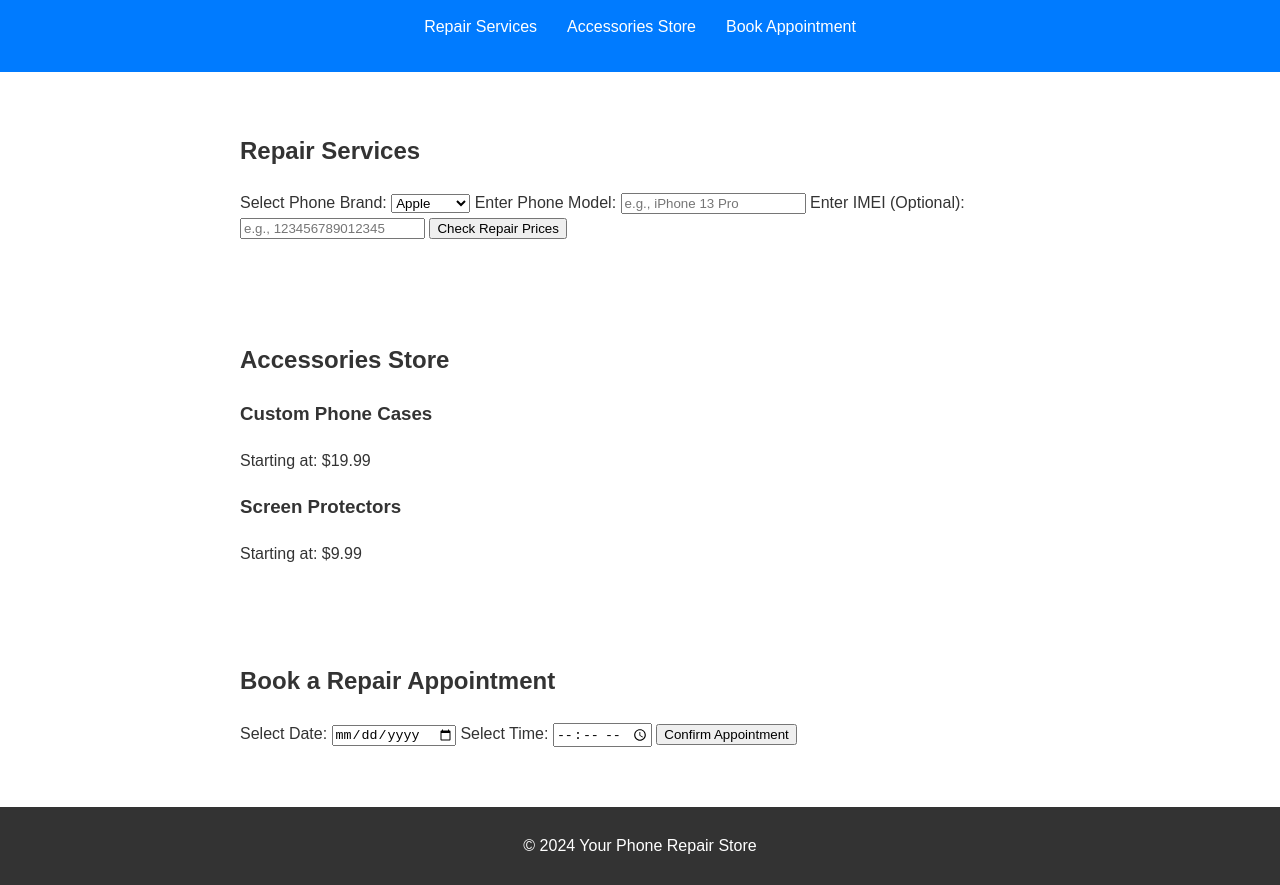
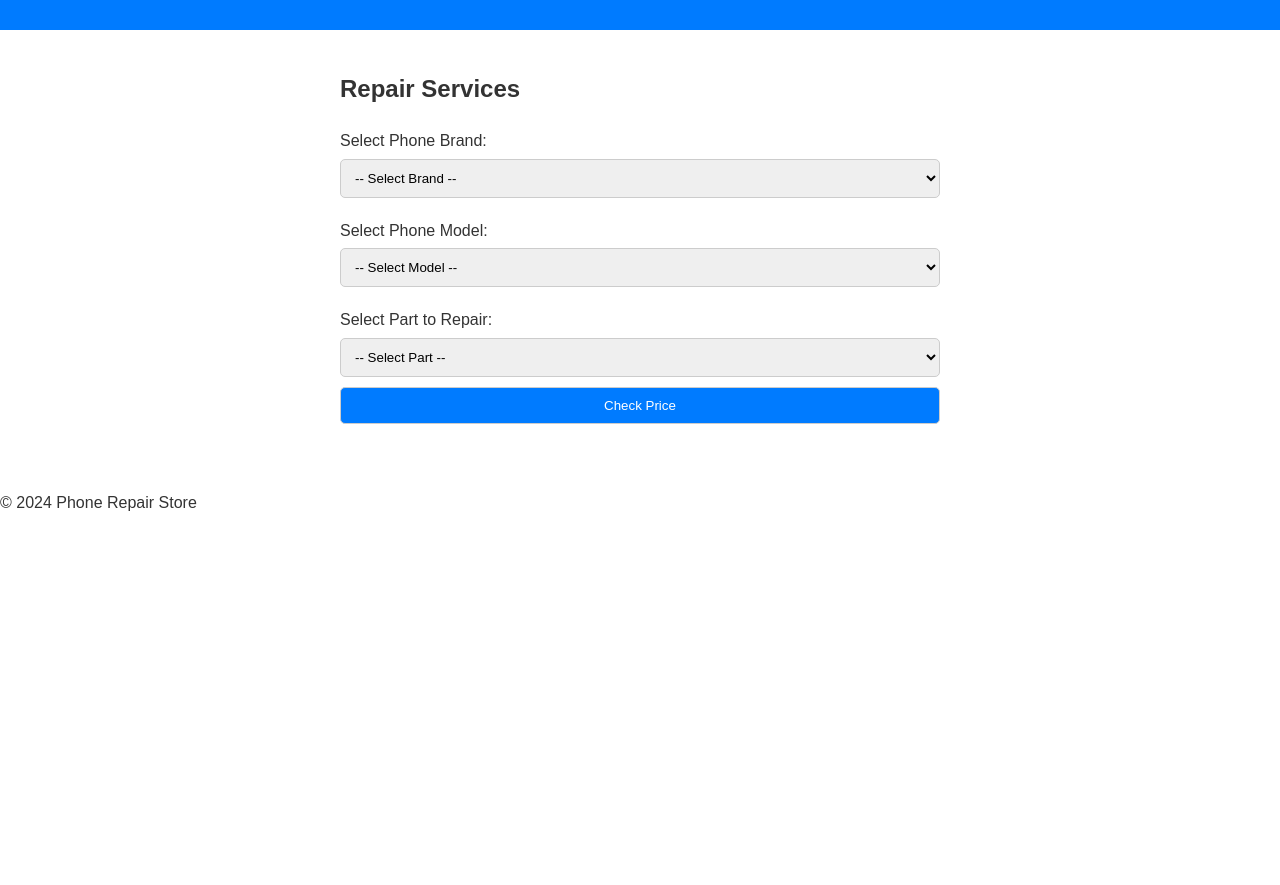
Before and after one commit to PhoneTime/phone-repair-website, a plain HTML site: page index.html in a window 1280 px wide. Shown: the part 96-981 px from the top of the page. After the commit the page ends 800 px from the top, so only its background shows below. Drawn offline with Linux system fonts and the light colour scheme.

Commit message:
Add files via upload

```diff
--- a/index.html
+++ b/index.html
@@ -3,70 +3,46 @@
 <head>
     <meta charset="UTF-8">
     <meta name="viewport" content="width=device-width, initial-scale=1.0">
-    <title>Phone Repair & Accessories Store</title>
+    <title>Phone Repair Price Checker</title>
     <link rel="stylesheet" href="styles.css">
 </head>
 <body>
     <header>
-        <h1>Welcome to Your Phone Repair Store</h1>
-        <nav>
-            <ul>
-                <li><a href="#repair">Repair Services</a></li>
-                <li><a href="#accessories">Accessories Store</a></li>
-                <li><a href="#appointment">Book Appointment</a></li>
-            </ul>
-        </nav>
+        <h1>Phone Repair Price Checker</h1>
     </header>
 
     <section id="repair">
         <h2>Repair Services</h2>
         <form id="repair-form">
             <label for="brand">Select Phone Brand:</label>
-            <select id="brand">
+            <select id="brand" onchange="updateModels()">
+                <option value="">-- Select Brand --</option>
                 <option value="apple">Apple</option>
                 <option value="samsung">Samsung</option>
                 <option value="huawei">Huawei</option>
             </select>
 
-            <label for="model">Enter Phone Model:</label>
-            <input type="text" id="model" placeholder="e.g., iPhone 13 Pro">
+            <label for="model">Select Phone Model:</label>
+            <select id="model">
+                <option value="">-- Select Model --</option>
+            </select>
 
-            <label for="imei">Enter IMEI (Optional):</label>
-            <input type="text" id="imei" placeholder="e.g., 123456789012345">
+            <label for="part">Select Part to Repair:</label>
+            <select id="part">
+                <option value="">-- Select Part --</option>
+                <option value="screen">Screen Replacement</option>
+                <option value="battery">Battery Replacement</option>
+                <option value="back">Back Cover Repair</option>
+            </select>
 
-            <button type="button" onclick="showPrices()">Check Repair Prices</button>
+            <button type="button" onclick="showRepairPrice()">Check Price</button>
         </form>
-        <div id="repair-prices"></div>
-    </section>
 
-    <section id="accessories">
-        <h2>Accessories Store</h2>
-        <div class="product">
-            <h3>Custom Phone Cases</h3>
-            <p>Starting at: $19.99</p>
-        </div>
-        <div class="product">
-            <h3>Screen Protectors</h3>
-            <p>Starting at: $9.99</p>
-        </div>
-    </section>
-
-    <section id="appointment">
-        <h2>Book a Repair Appointment</h2>
-        <form id="appointment-form">
-            <label for="date">Select Date:</label>
-            <input type="date" id="date">
-
-            <label for="time">Select Time:</label>
-            <input type="time" id="time">
-
-            <button type="button" onclick="bookAppointment()">Confirm Appointment</button>
-        </form>
-        <div id="appointment-confirmation"></div>
+        <div id="repair-price"></div>
     </section>
 
     <footer>
-        <p>&copy; 2024 Your Phone Repair Store</p>
+        <p>&copy; 2024 Phone Repair Store</p>
     </footer>
 
     <script src="script.js"></script>
--- a/script.js
+++ b/script.js
@@ -1,30 +1,47 @@
-function showPrices() {
-    const brand = document.getElementById('brand').value;
-    const model = document.getElementById('model').value;
-    const pricesDiv = document.getElementById('repair-prices');
+// Models for each brand
+const models = {
+    apple: ["iPhone 14", "iPhone 13 Pro", "iPhone 12"],
+    samsung: ["Galaxy S23", "Galaxy Note 20", "Galaxy A72"],
+    huawei: ["P50 Pro", "Mate 40", "Nova 9"]
+};
 
-    if (model) {
-        pricesDiv.innerHTML = `
-            <h3>Repair Prices for ${brand} ${model}:</h3>
-            <ul>
-                <li>Screen Replacement: $299</li>
-                <li>Battery Replacement: $129</li>
-                <li>Back Cover Repair: $349</li>
-            </ul>
-        `;
-    } else {
-        pricesDiv.innerHTML = '<p>Please enter a phone model to view prices.</p>';
+// Prices for parts
+const repairPrices = {
+    screen: { apple: 299, samsung: 249, huawei: 199 },
+    battery: { apple: 129, samsung: 109, huawei: 89 },
+    back: { apple: 349, samsung: 299, huawei: 199 }
+};
+
+// Update models dropdown based on selected brand
+function updateModels() {
+    const brand = document.getElementById("brand").value;
+    const modelSelect = document.getElementById("model");
+
+    // Clear previous options
+    modelSelect.innerHTML = '<option value="">-- Select Model --</option>';
+
+    if (brand && models[brand]) {
+        models[brand].forEach((model) => {
+            const option = document.createElement("option");
+            option.value = model;
+            option.textContent = model;
+            modelSelect.appendChild(option);
+        });
     }
 }
 
-function bookAppointment() {
-    const date = document.getElementById('date').value;
-    const time = document.getElementById('time').value;
-    const confirmationDiv = document.getElementById('appointment-confirmation');
+// Show repair price
+function showRepairPrice() {
+    const brand = document.getElementById("brand").value;
+    const model = document.getElementById("model").value;
+    const part = document.getElementById("part").value;
+    const priceDiv = document.getElementById("repair-price");
 
-    if (date && time) {
-        confirmationDiv.innerHTML = `<p>Your appointment is confirmed for ${date} at ${time}.</p>`;
-    } else {
-        confirmationDiv.innerHTML = '<p>Please select a date and time.</p>';
+    if (!brand || !model || !part) {
+        priceDiv.textContent = "Please select all options.";
+        return;
     }
+
+    const price = repairPrices[part][brand];
+    priceDiv.textContent = `Repair Price for ${model} (${part.replace(/^\w/, c => c.toUpperCase())}): $${price}`;
 }
--- a/styles.css
+++ b/styles.css
@@ -8,44 +8,42 @@ body {
 
 header {
     background: #007BFF;
-    color: #fff;
+    color: white;
+    text-align: center;
     padding: 1rem 0;
-    text-align: center;
-}
-
-nav ul {
-    display: flex;
-    justify-content: center;
-    list-style: none;
-    padding: 0;
-}
-
-nav ul li {
-    margin: 0 15px;
-}
-
-nav ul li a {
-    color: #fff;
-    text-decoration: none;
 }
 
 section {
     padding: 20px;
-    margin: 20px auto;
-    max-width: 800px;
+    max-width: 600px;
+    margin: auto;
 }
 
-form {
-    margin-bottom: 20px;
+form label {
+    display: block;
+    margin: 10px 0 5px;
 }
 
-.product {
-    margin: 10px 0;
+form select, form button {
+    width: 100%;
+    padding: 10px;
+    margin-bottom: 10px;
+    border: 1px solid #ccc;
+    border-radius: 5px;
 }
 
-footer {
-    text-align: center;
-    padding: 10px;
-    background: #333;
-    color: #fff;
+form button {
+    background: #007BFF;
+    color: white;
+    cursor: pointer;
 }
+
+form button:hover {
+    background: #0056b3;
+}
+
+#repair-price {
+    margin-top: 20px;
+    font-size: 1.2em;
+    color: #007BFF;
+}
```
